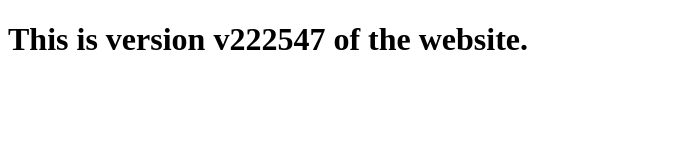
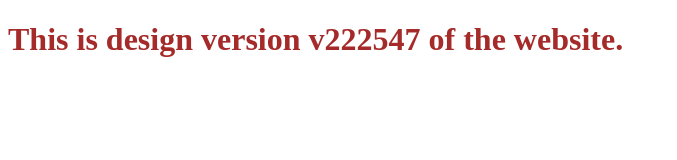
Before and after one commit to shubhamimast/myrepo, a plain HTML site: page index.html in a window 1280 px wide. Shown: the whole page, without its empty margins (0-677 px from the left). Drawn offline with Linux system fonts and the light colour scheme.

Commit message:
Change in h1

```diff
--- a/index.html
+++ b/index.html
@@ -4,8 +4,9 @@
     <meta charset="UTF-8">
     <meta name="viewport" content="width=git , initial-scale=1.0">
     <title>Document</title>
+    <link rel="stylesheet" href="styles.css">
 </head>
 <body>
-    <h1>This is version v222547 of the website.</h1>
+    <h1>This is design version v222547 of the website.</h1>
 </body>
 </html>
```
